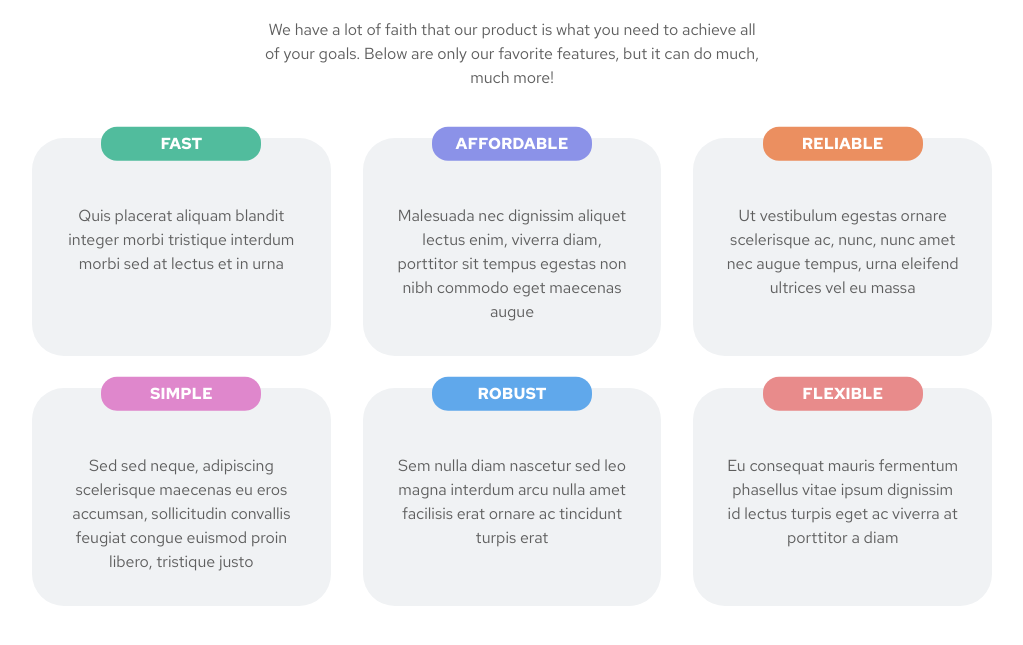
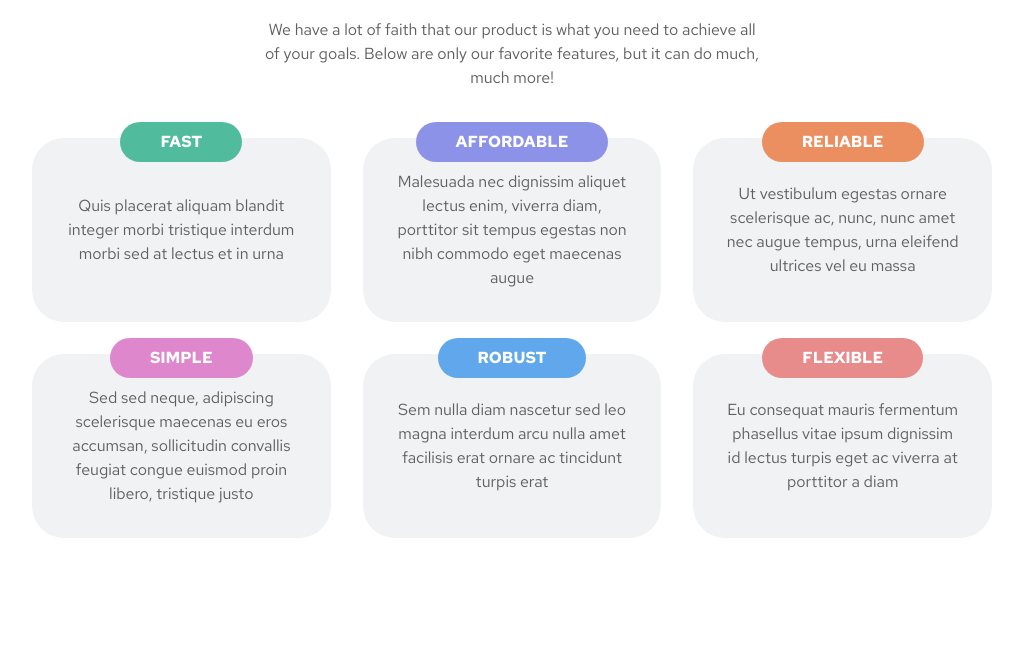
Before and after one commit to eadq001/cards-website, a plain HTML site: page index.html in a window 1280 px wide. Shown: the part 99-744 px from the top of the page, without its empty margins (128-1151 px from the left). Drawn offline with Linux system fonts and the light colour scheme.

Commit message:
finalizing the design

```diff
--- a/index.html
+++ b/index.html
@@ -25,12 +25,11 @@
 
 
    <div class="card">
-
          <div class="float">Fast</div>
-         <div class="description">Quis placerat aliquam blandit integer morbi tristique interdum morbi sed at lectus et in urna</div>
+         Quis placerat aliquam blandit integer morbi tristique interdum morbi sed at lectus et in urna
    </div>
 
-       <div class="card">
+       <div class="card ">
          <div class="float bg-purple">Affordable</div>
          Malesuada nec dignissim aliquet lectus enim, viverra diam, porttitor sit tempus egestas non nibh commodo eget
          maecenas augue
--- a/styles.css
+++ b/styles.css
@@ -46,6 +46,7 @@ header > p {
   display: grid;
   grid-template-columns: repeat(3, 1fr);
   grid-gap: 2rem;
+
 }
 
 .card {
@@ -55,26 +56,25 @@ header > p {
   background-color: var(--clr-neutral-300);
   min-width: 18rem;
   text-align: center;
-}
-
-.description {
-  margin: 0;
+  position: relative;
+  display: flex;
+  align-items: center;
+  justify-content: center;
 }
 
 .float {
-  position: relative;
+  position: absolute;
   z-index: 1;
-  top: 0;
-  max-width: 10rem;
+  top: -1rem;
   margin: 0 auto;
-  padding: 5px 10px;
+  padding: 0.5rem 2.5rem;
   color: white;
   text-transform: uppercase;
   font-weight: 900;
-  transform: translateY(-2.7rem);
   background-color: var(--clr-green);
-  text-align: center;
-  border-radius: 1rem;
+  border-radius: 2rem;
+
+
 }
 
 .bg-purple {
```
